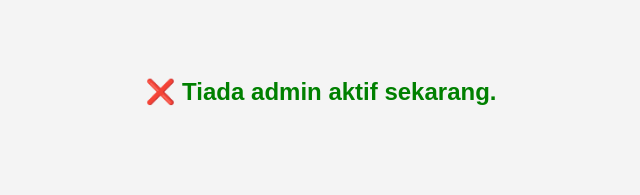
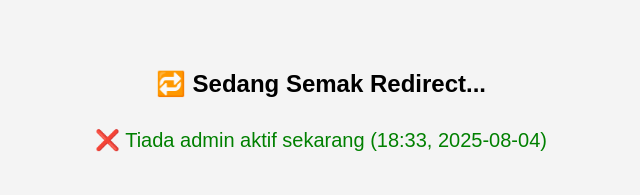
Before and after one commit to PallassX/telegram-rotator, a plain HTML site: page index.html in a window 1280 px wide. Shown: the whole page, without its empty margins (319-959 px from the left). Drawn offline with Linux system fonts and the light colour scheme.

Commit message:
Update index.html

```diff
--- a/index.html
+++ b/index.html
@@ -1,40 +1,66 @@
 <!DOCTYPE html>
 <html lang="ms">
 <head>
-  <meta charset="UTF-8">
-  <title>Redirecting...</title>
+  <meta charset="UTF-8" />
+  <title>Redirect Telegram | Slot Masa</title>
   <meta name="viewport" content="width=device-width, initial-scale=1.0">
   <style>
     body {
-      font-family: Arial;
+      font-family: Arial, sans-serif;
+      background: #f4f4f4;
+      padding: 20px;
+      max-width: 600px;
+      margin: auto;
       text-align: center;
-      padding: 50px;
-      background: #f4f4f4;
     }
     h2 {
+      margin-top: 50px;
+    }
+    .status {
+      font-size: 20px;
       color: green;
+      margin-top: 30px;
     }
   </style>
+</head>
+<body>
+
+  <h2>🔁 Sedang Semak Redirect...</h2>
+  <p class="status" id="status">⏳ Memeriksa masa slot admin aktif...</p>
+
   <script>
-    window.onload = function () {
+    const timeSlots = JSON.parse(localStorage.getItem("timeSlots") || "[]");
+
+    function autoRedirect() {
       const now = new Date();
-      const current = now.toTimeString().slice(0, 5); // HH:MM
-      const slots = JSON.parse(localStorage.getItem("timeSlots") || "[]");
+      const malaysiaTime = new Date(now.toLocaleString("en-US", { timeZone: "Asia/Kuala_Lumpur" }));
+      const current = malaysiaTime.toTimeString().slice(0, 5); // HH:MM
+      const today = malaysiaTime.toISOString().split("T")[0]; // yyyy-mm-dd
+      const currentDay = ["Ahad", "Isnin", "Selasa", "Rabu", "Khamis", "Jumaat", "Sabtu"][malaysiaTime.getDay()];
+      const statusEl = document.getElementById("status");
 
-      const match = slots.find(slot =>
-        current >= slot.start && current <= slot.end
-      );
+      const match = timeSlots.find(slot => {
+        if (slot.type === "byTime") {
+          return current >= slot.start && current <= slot.end;
+        } else if (slot.type === "byDay") {
+          return slot.day === currentDay && current >= slot.start && current <= slot.end;
+        } else if (slot.type === "byDate") {
+          return slot.date === today && current >= slot.start && current <= slot.end;
+        }
+        return false;
+      });
 
       if (match) {
-        document.body.innerHTML = `<h2>✅ Redirecting ke ${match.name}...</h2>`;
-        setTimeout(() => window.location.href = match.link, 2000);
+        statusEl.innerText = `✅ Redirect ke ${match.name} (${current}, ${today})`;
+        setTimeout(() => {
+          window.location.href = match.link;
+        }, 2000);
       } else {
-        document.body.innerHTML = "<h2>❌ Tiada admin aktif sekarang.</h2>";
+        statusEl.innerText = `❌ Tiada admin aktif sekarang (${current}, ${today})`;
       }
-    };
+    }
+
+    window.onload = autoRedirect;
   </script>
-</head>
-<body>
-  <p>⏳ Redirecting berdasarkan waktu semasa...</p>
 </body>
 </html>
```
